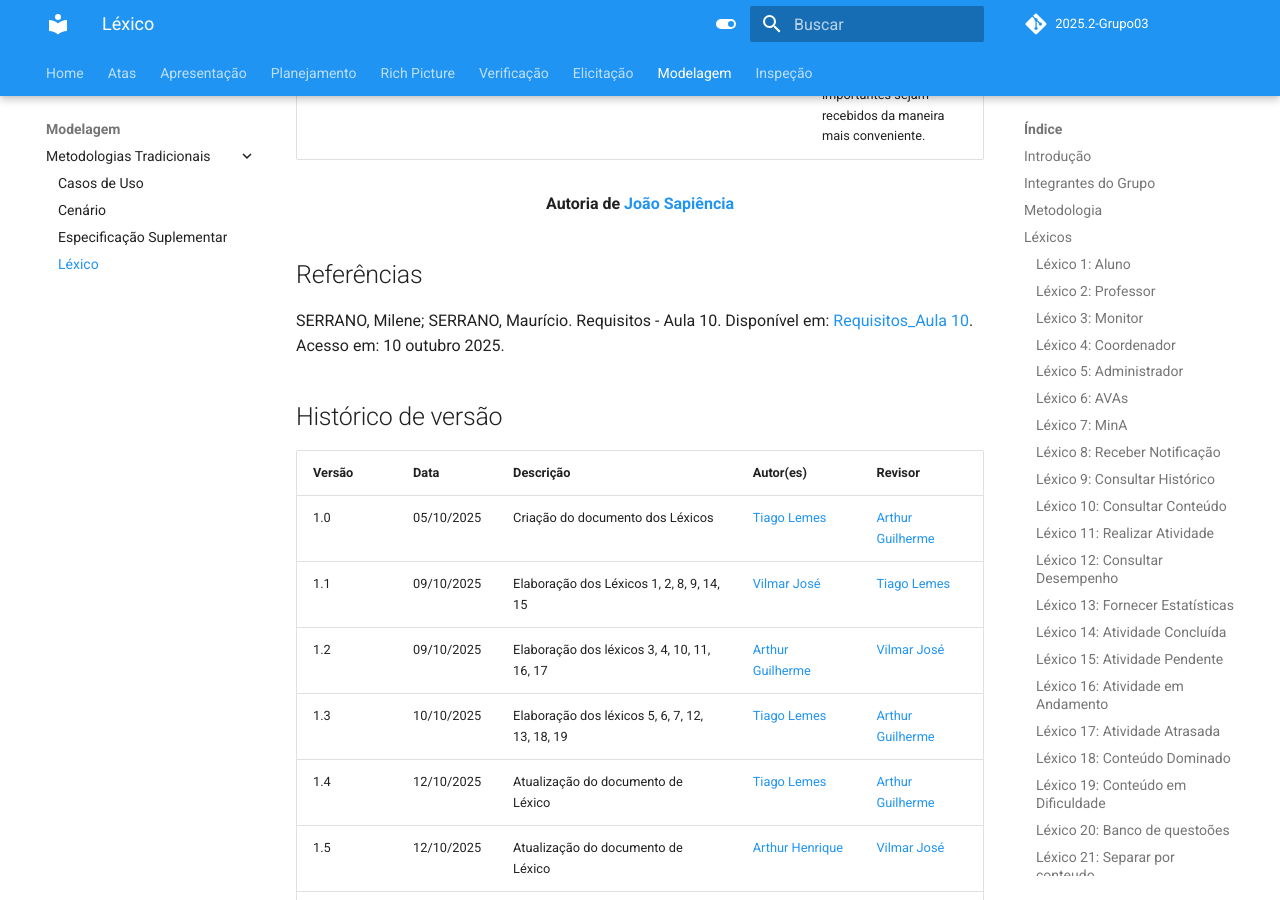
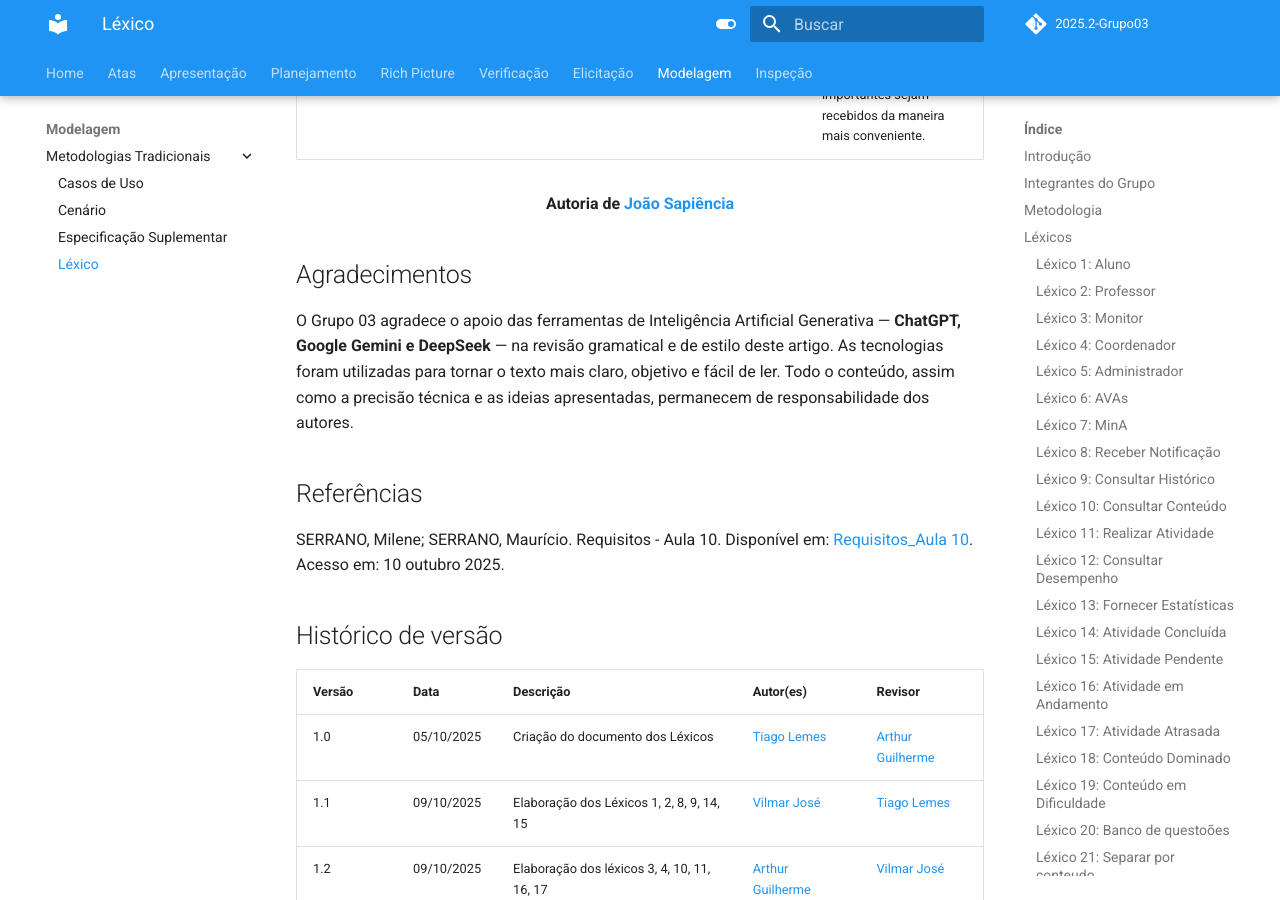
Before and after one commit to Requisitos-de-Software/2025.2-Grupo03, an MkDocs documentation site: the page built from docs/Modelagem/lexico.md, in a window 1280 px wide and 900 px high, scrolled down 17548 px. Built offline with MkDocs 1.6.1 and Material for MkDocs 9.7.7, drawn with Linux system fonts in a browser that asks for light colours; comment, search, counter and statistics services are not loaded.

Commit message:
Adição de agradecimento a IA

```diff
--- a/docs/Modelagem/lexico.md
+++ b/docs/Modelagem/lexico.md
@@ -390,6 +390,9 @@
 
 <div align="center"><strong>Autoria de <a href="https://github.com/JoaoSapiencia">João Sapiência</a></strong></div>
 
+## Agradecimentos
+O Grupo 03 agradece o apoio das ferramentas de Inteligência Artificial Generativa — **ChatGPT, Google Gemini e DeepSeek** — na revisão gramatical e de estilo deste artigo. As tecnologias foram utilizadas para tornar o texto mais claro, objetivo e fácil de ler. Todo o conteúdo, assim como a precisão técnica e as ideias apresentadas, permanecem de responsabilidade dos autores.
+
 ## Referências
 SERRANO, Milene; SERRANO, Maurício. Requisitos - Aula 10. Disponível em: [Requisitos_Aula 10](../arquivos/Cenarios_Aula10.pdf). Acesso em: 10 outubro 2025.
 
```
